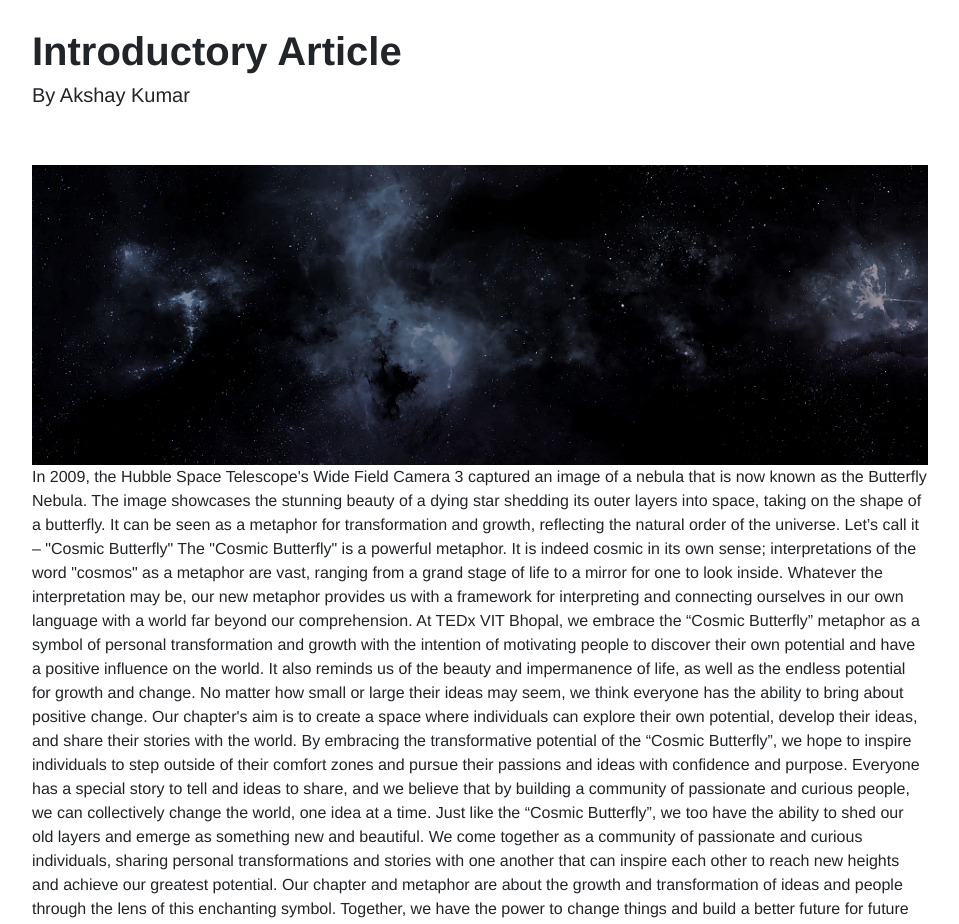
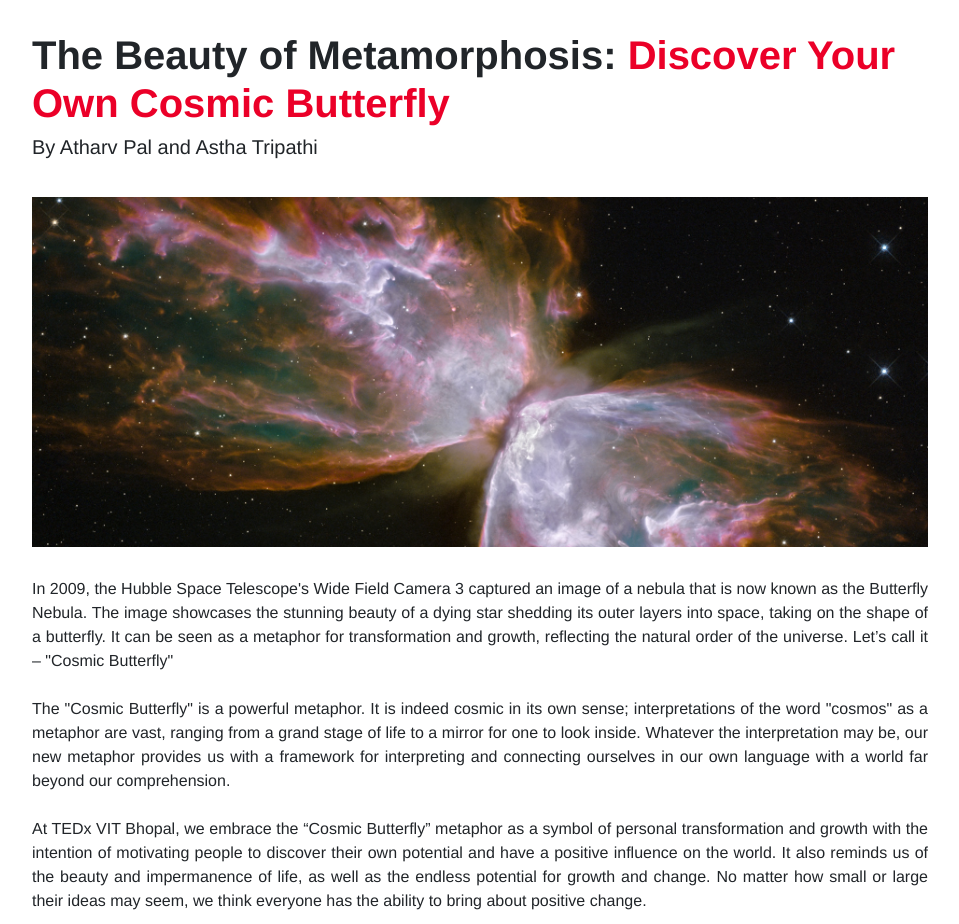
Before and after one commit to TEDxVITBhopal/tedxvitbhopal, a React (Create React App) app: page /blog in a window 1280 px wide. Shown: the part 23-947 px from the top of the page, without its empty margins (160-1119 px from the left). Built offline with nearby package versions, Linux system fonts and the light colour scheme.

Commit message:
Blog Page

```diff
--- /dev/null
+++ b/src/components/blogs/blogComponent.jsx
@@ -0,0 +1,14 @@
+import React from "react";
+import BlogList from "./blogList";
+import BlogPage from "./blogPage";
+
+const BlogComponent = () => {
+    return(
+        <>
+        <BlogList />
+        <BlogPage />
+        </>
+    );
+}
+
+export default BlogComponent;
--- /dev/null
+++ b/src/components/blogs/blogList.css
@@ -0,0 +1,3 @@
+body {
+    height: 20px;
+}
--- /dev/null
+++ b/src/components/blogs/blogList.jsx
@@ -0,0 +1,12 @@
+import React from "react";
+import "./blogList.css";
+
+const BlogList = () => {
+    return (
+        <>
+        This is for the list of blogs
+        </>
+    );
+}
+
+export default BlogList;
--- a/src/components/blogs/blogPage.css
+++ b/src/components/blogs/blogPage.css
@@ -3,7 +3,7 @@ body {
 }
 
 .blog-title {
-    padding-block: 50px;
+    padding-block: 30px;
 }
 
 .title-style {
@@ -12,7 +12,25 @@ body {
 }
 
 .image-style {
-    height: 300px;
+    height: 350px;
     width: 70vw;
     object-fit: cover;
 }
+
+.blog-content {
+    margin-top: 30px;
+}
+
+.red {
+    color: #eb0028
+}
+
+.content-style {
+    text-align: justify;
+}
+
+@media only screen and (max-width: 800px) {
+    .content-style {
+        font-size: 12px;
+    }
+}
--- a/src/components/blogs/blogPage.jsx
+++ b/src/components/blogs/blogPage.jsx
@@ -1,27 +1,24 @@
 import React from "react";
 import "./blogPage.css";
-import BlogImage from "../../resources/dark-space-bg.png";
+import BlogImage from "../../resources/inaug-blog.jpg";
 
 const BlogPage = () => {
     return(
         <>
             <div className="blog-title">
-                <h1 className="title-style">Introductory Article</h1>
-                <h5 className="by-line">By Akshay Kumar</h5>
+                <h1 className="title-style">The Beauty of Metamorphosis: <span className="red">Discover Your Own Cosmic Butterfly</span></h1>
+                <h5 className="by-line">By Atharv Pal and Astha Tripathi </h5>
             </div>
             <div className="blog-image">
                 <img src={BlogImage} alt="BlogImg" className="image-style"/>
             </div>
             <div className="blog-content">
-                <p>
-                In 2009, the Hubble Space Telescope's Wide Field Camera 3 captured an image of a nebula that is now known as the Butterfly Nebula. The image showcases the stunning beauty of a dying star shedding its outer layers into space, taking on the shape of a butterfly. It can be seen as a metaphor for transformation and growth, reflecting the natural order of the universe. Let’s call it –  "Cosmic Butterfly"
-                The "Cosmic Butterfly" is a powerful metaphor. It is indeed cosmic in its own sense; interpretations of the word "cosmos" as a metaphor are vast, ranging from a grand stage of life to a mirror for one to look inside. Whatever the interpretation may be, our new metaphor provides us with a framework for interpreting and connecting ourselves in our own language with a world far beyond our comprehension.
-                At TEDx VIT Bhopal, we embrace the “Cosmic Butterfly” metaphor as a symbol of personal transformation and growth with the intention of motivating people to discover their own potential and have a positive influence on the world. It also reminds us of the beauty and impermanence of life, as well as the endless potential for growth and change. No matter how small or large their ideas may seem, we think everyone has the ability to bring about positive change.
-
-                Our chapter's aim is to create a space where individuals can explore their own potential, develop their ideas, and share their stories with the world. By embracing the transformative potential of the “Cosmic Butterfly”, we hope to inspire individuals to step outside of their comfort zones and pursue their passions and ideas with confidence and purpose. Everyone has a special story to tell and ideas to share, and we believe that by building a community of passionate and curious people, we can collectively change the world, one idea at a time. Just like the “Cosmic Butterfly”, we too have the ability to shed our old layers and emerge as something new and beautiful.
-
+                <p className="content-style">
+                In 2009, the Hubble Space Telescope's Wide Field Camera 3 captured an image of a nebula that is now known as the Butterfly Nebula. The image showcases the stunning beauty of a dying star shedding its outer layers into space, taking on the shape of a butterfly. It can be seen as a metaphor for transformation and growth, reflecting the natural order of the universe. Let’s call it –  "Cosmic Butterfly"<br /><br />
+                The "Cosmic Butterfly" is a powerful metaphor. It is indeed cosmic in its own sense; interpretations of the word "cosmos" as a metaphor are vast, ranging from a grand stage of life to a mirror for one to look inside. Whatever the interpretation may be, our new metaphor provides us with a framework for interpreting and connecting ourselves in our own language with a world far beyond our comprehension.<br /><br />
+                At TEDx VIT Bhopal, we embrace the “Cosmic Butterfly” metaphor as a symbol of personal transformation and growth with the intention of motivating people to discover their own potential and have a positive influence on the world. It also reminds us of the beauty and impermanence of life, as well as the endless potential for growth and change. No matter how small or large their ideas may seem, we think everyone has the ability to bring about positive change. <br /><br />
+                Our chapter's aim is to create a space where individuals can explore their own potential, develop their ideas, and share their stories with the world. By embracing the transformative potential of the “Cosmic Butterfly”, we hope to inspire individuals to step outside of their comfort zones and pursue their passions and ideas with confidence and purpose. Everyone has a special story to tell and ideas to share, and we believe that by building a community of passionate and curious people, we can collectively change the world, one idea at a time. Just like the “Cosmic Butterfly”, we too have the ability to shed our old layers and emerge as something new and beautiful.<br /><br />
                 We come together as a community of passionate and curious individuals, sharing personal transformations and stories with one another that can inspire each other to reach new heights and achieve our greatest potential. Our chapter and metaphor are about the growth and transformation of ideas and people through the lens of this enchanting symbol. Together, we have the power to change things and build a better future for future generations as well as ourselves. At TEDx VIT Bhopal, we believe it is important for individuals to grow at their own pace, gradually writing their own stories. And as you write your story, our chapter's "Cosmic Butterfly" will fly out to invite you. There is a quote that encapsulates the butterfly effect in general terms, which goes like this— "Sometimes, when I consider what tremendous consequences come from little things, I am tempted to think... there are no little things."
-
                 </p>
             </div>
         </>
--- a/src/components/home/Welcome.css
+++ b/src/components/home/Welcome.css
@@ -1,7 +1,6 @@
 .welcome-section {
   display: flex;
   height: 100vh;
-  width: 100vw;
   align-items: space-around;
   justify-content: center;
   gap: 50px;
--- a/src/containers/App.js
+++ b/src/containers/App.js
@@ -4,7 +4,7 @@ import Home from "./Home";
 import Header from "../components/Header";
 import Event from "./Event";
 import Footer from '../components/Footer'
-import BlogPage from "../components/blogs/blogPage";
+import BlogPage from "../components/blogs/blogComponent";
 
 function App() {
   return (
--- a/src/containers/Home.css
+++ b/src/containers/Home.css
@@ -2,12 +2,15 @@
   display: grid;
   grid-template-columns: 1fr;
   height: max-content;
+  width: 100vw;
+  margin: 0;
+  padding: 0;
 }
 
 .dp-div {
   height: max-content;
   min-height: 600px;
-  width: 100vw;
+  max-width: 100vw;
 }
 
 #our-events {
```
Also changed, not shown: src/components/blogs/blogListPage.css (deleted), src/components/blogs/blogListPage.jsx (deleted), src/resources/inaug-blog.jpg (added).
